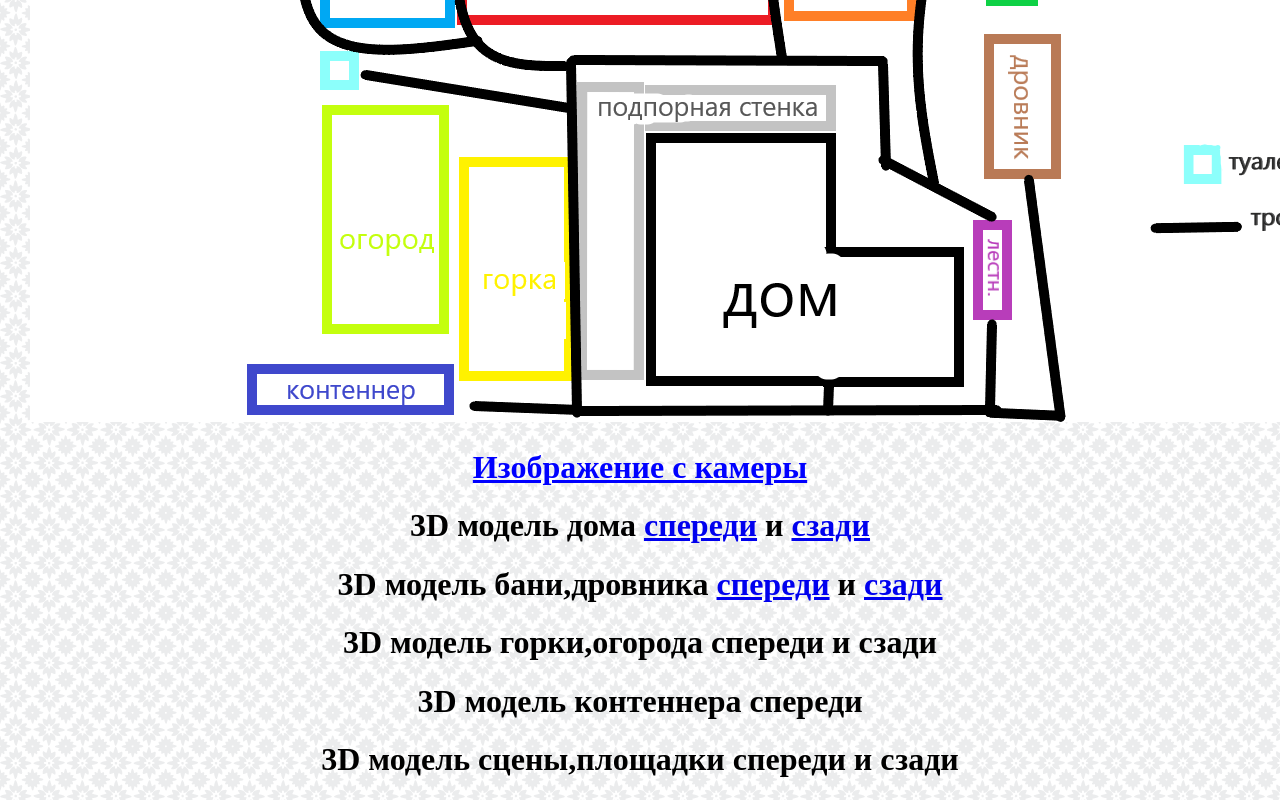
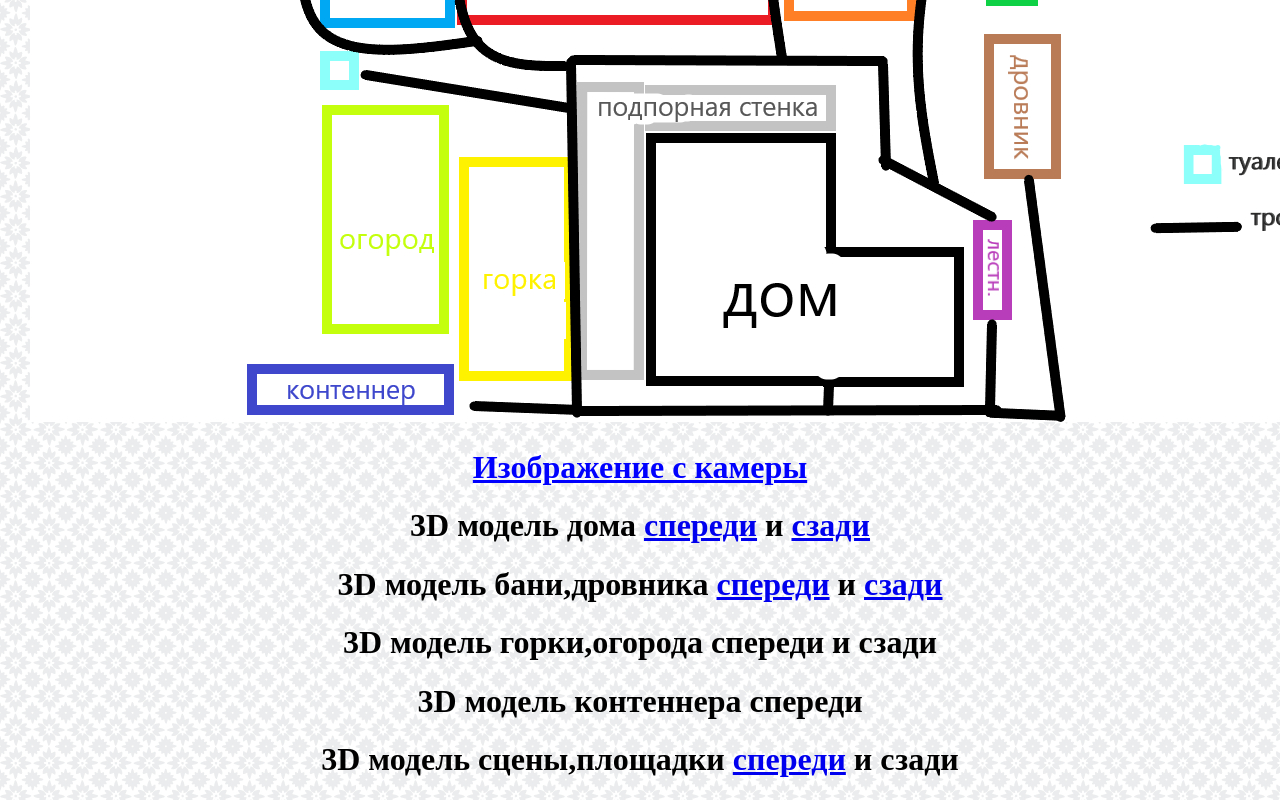
Before and after one commit to timtom2009333/3D-daha, a plain HTML site: page index.html in a window 1280 px wide. Shown: the part 337-1137 px from the top of the page. Drawn offline with Linux system fonts and the light colour scheme.

Commit message:
Update index.html

```diff
--- a/index.html
+++ b/index.html
@@ -16,7 +16,7 @@
 <h1>3D модель бани,дровника <a href="https://photos.google.com/share/AF1QipMvFyBgwY1-30zDPfgGKrjDpAAmGr9fmwWO_CyK_HccE10lpYxxcrSDsIySCdIfPw/photo/AF1QipMSrivY5u0X6rWpD2AdWTcW5TdtT9ivVe343_1g?key=aldoZGpXR0YycnY1SC1aT01Eb1pEa0l5TXVEU1ZB">спереди</a> и <a href="https://photos.google.com/share/AF1QipPHAOjELZm-o47YxcPpO6GxIYzwN3uT1kmxgDHWtGGFDq9BGHr-t5N645XrOCvuPQ/photo/AF1QipMv2XhM7tWDWAekhYfbXFZkkuAY-XmiYx8r1oct?key=bWR6clJCV0d0OHlkVTZWdXpSRWNwSngwMDVWYXh3">сзади</a></h1>
 <h1>3D модель горки,огорода спереди и сзади</h1>
 <h1>3D модель контеннера спереди</h1>
-<h1>3D модель сцены,площадки спереди и сзади</h1>
+<h1>3D модель сцены,площадки <a href="https://photos.google.com/share/AF1QipOPZZHhV0IdnTRtmTJPH1vbtMAC5R6lBs-EoTLUpLLZtLnqwRynXKwxZbgbSx5vTg/photo/AF1QipOzTCJqixQ2_jiInI-1JhV-4mMN1ef1Zyd1P5Qe?key=YkRRdUtROWMzZ2pHSkNIdWJLaHFZOENnQ2x1MjFR">спереди</a> и сзади</h1>
    </center>
     </body>
     </html>
```
